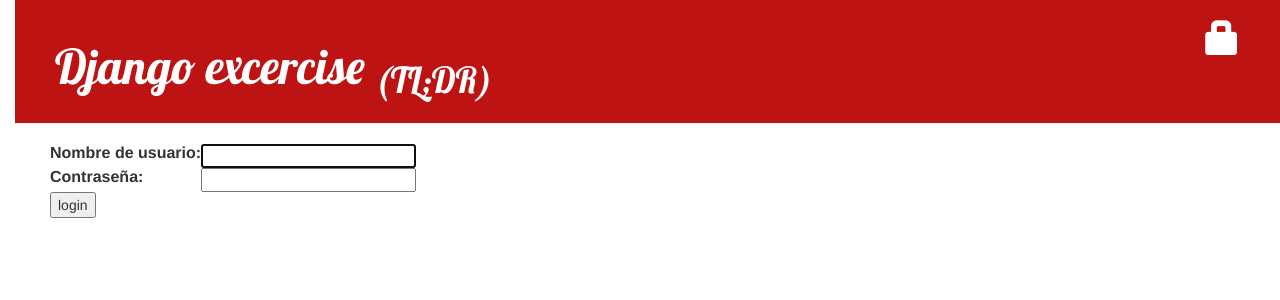
After one commit to CarlosRamos179/django-ibm-app, a Django app: page /accounts/login/ in a window 1280 px wide. The commit adds this page. Shown: the top 300 px of the page. Run offline with Django 3.2, Linux system fonts and the light colour scheme; some libraries are stand-ins or nearby versions.

Commit message:
Autenticación del sitio

```diff
--- a/blog/templates/blog/base.html
+++ b/blog/templates/blog/base.html
@@ -12,6 +12,9 @@
             {% if user.is_authenticated %}
                 <a href="{% url 'post_new' %}" class="top-menu"><span class="glyphicon glyphicon-plus"></span></a>
                 <a href="{% url 'post_draft_list' %}" class="top-menu"><span class="glyphicon glyphicon-edit"></span></a>
+                <p class="top-menu">Hello {{ user.username }} <small>(<a href="{% url 'logout' %}">Log out</a>)</small></p>
+            {% else %}
+                <a href="{% url 'login' %}" class="top-menu"><span class="glyphicon glyphicon-lock"></span></a>
             {% endif %}
             <h1><a href="/">Django excercise <sub>(TL;DR)</sub></a></h1>
         </div>
--- a/blog/templates/blog/post_detail.html
+++ b/blog/templates/blog/post_detail.html
@@ -11,7 +11,7 @@
         {% endif %}
         {% if user.is_authenticated %}
             <a class="btn btn-default" href="{% url 'post_edit' pk=post.pk %}"><span class="glyphicon glyphicon-pencil"></span></a>
-            <a class="btn btn-default" href="{% url 'post_remove' pk=post.pk %}"><span class="glyphicon glyphicon-remove"></span></a>
+            <a class="btn btn-default" href="{% url 'post_remove' pk=post.pk %}"><span class="glyphicon glyphicon-removex"></span></a>
         {% endif %}
         <h1>{{ post.title }}</h1>
         <p>{{ post.text|linebreaksbr }}</p>
--- /dev/null
+++ b/blog/templates/registration/login.html
@@ -0,0 +1,24 @@
+{% extends "blog/base.html" %}
+
+{% block content %}
+    {% if form.errors %}
+        <p>Your username and password didn't match. Please try again.</p>
+    {% endif %}
+
+    <form method="post" action="{% url 'login' %}">
+    {% csrf_token %}
+        <table>
+        <tr>
+            <td>{{ form.username.label_tag }}</td>
+            <td>{{ form.username }}</td>
+        </tr>
+        <tr>
+            <td>{{ form.password.label_tag }}</td>
+            <td>{{ form.password }}</td>
+        </tr>
+        </table>
+
+        <input type="submit" value="login" />
+        <input type="hidden" name="next" value="{{ next }}" />
+    </form>
+{% endblock %}
--- a/blog/views.py
+++ b/blog/views.py
@@ -2,6 +2,7 @@ from django.shortcuts import render, get_object_or_404, redirect
 from django.utils import timezone
 from .models import Post
 from .forms import PostForm
+from django.contrib.auth.decorators import login_required
 #from django.contrib.auth.models import User
 
 def post_list(request):
@@ -12,6 +13,7 @@ def post_detail(request, pk):
     post = get_object_or_404(Post, pk=pk)
     return render(request, 'blog/post_detail.html', {'post': post})
 
+@login_required
 def post_new(request):
     if request.method == "POST":
         form = PostForm(request.POST)
@@ -24,6 +26,7 @@ def post_new(request):
         form = PostForm()
     return render(request, 'blog/post_edit.html', {'form': form})
 
+@login_required
 def post_edit(request, pk):
     post = get_object_or_404(Post, pk=pk)
     if request.method == "POST":
@@ -38,6 +41,7 @@ def post_edit(request, pk):
         form = PostForm(instance=post)
     return render(request, 'blog/post_edit.html', {'form': form})
 
+@login_required
 def post_draft_list(request):
     posts = Post.objects.filter(publish_date__isnull=True).order_by('created_date')
     return render(request, 'blog/post_draft_list.html', {'posts': posts})
@@ -47,6 +51,7 @@ def post_publish(request, pk):
     post.publish()
     return redirect('post_detail', pk=pk)
 
+@login_required
 def post_remove(request, pk):
     post = get_object_or_404(Post, pk=pk)
     post.delete()
--- a/mysite/settings.py
+++ b/mysite/settings.py
@@ -120,3 +120,5 @@ USE_TZ = True
 
 STATIC_URL = '/static/'
 STATIC_ROOT = os.path.join(BASE_DIR, 'static')
+
+LOGIN_REDIRECT_URL = '/'
--- a/mysite/urls.py
+++ b/mysite/urls.py
@@ -15,9 +15,12 @@ Including another URLconf
 """
 from django.contrib import admin
 from django.urls import path, include
+from django.contrib.auth import views
 from blog import urls
 
 urlpatterns = [
     path('admin/', admin.site.urls),
     path('', include('blog.urls')),
+    path('accounts/login/', views.login, name='login'),
+    path('accounts/logout/', views.LogoutView.as_view(next_page='/'), name='logout'),
 ]
```
